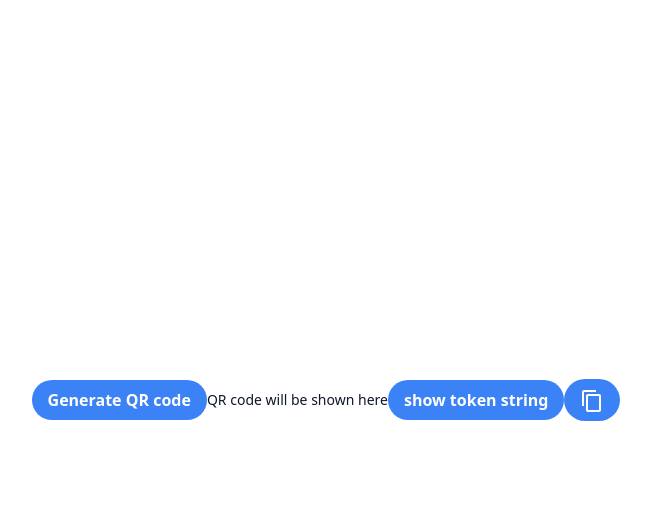
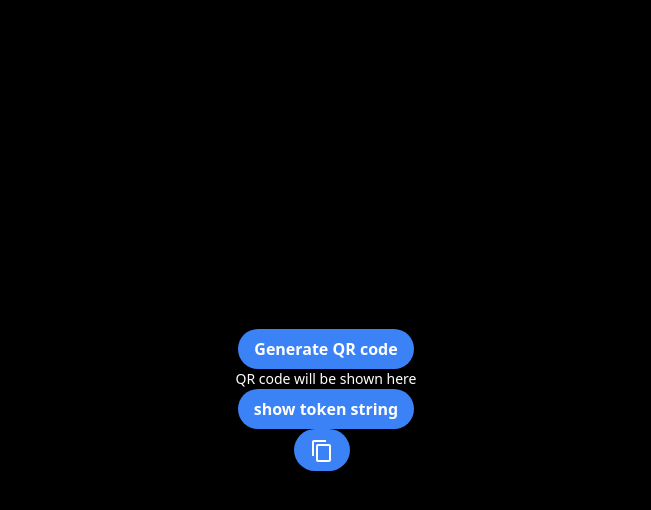
Before and after one commit to winxene/drinkify_website, a Next.js app: page / in a window 1280 px wide. Both pictures are taken after a click on the button "show token string". Shown: the top 510 px of the page, without its empty margins (314-965 px from the left). Built offline with nearby package versions, Linux system fonts and the light colour scheme; no server answers; the database is empty.

Commit message:
chore: change button color, background color, and alignment

```diff
--- a/pages/index.tsx
+++ b/pages/index.tsx
@@ -10,7 +10,6 @@ const HomePage = () => {
   const [showQRCode, setShowQRCode] = React.useState(true);
   const [showTokenString, setShowTokenString] = React.useState(false);
   const [token, setTokenString] = React.useState('');
-
 
   //randomize 16 string
   function generateString(length) {
@@ -57,17 +56,16 @@ const HomePage = () => {
   };
 
   const copyTokenStringToClipboard = () => {CopyToClipboard(token)};
-
   return (
-    // <div className="flex justify-center items-center h-screen p-4">
-    <div className="flex justify-center items-center h-screen p-4">
+    <div className="flex justify-center items-center h-screen p-4 bg-black flex-col">
       <button onClick={generateQRCode}>Generate QR code</button>
-      {showQRCode && qrCodeUrl ? <img src={qrCodeUrl} /> : <p className="text-sm text-slate-900 break-words">QR code will be shown here</p>}
+      {showQRCode && qrCodeUrl ? <img src={qrCodeUrl} /> : <p className="text-sm text-white break-words">QR code will be shown here</p>}
       <button onClick={toggleShowTokenString}> show token string </button>
       { showTokenString && (
-        <div>
-        <p>{token}</p>
-        <button onClick={copyTokenStringToClipboard}><ContentCopyIcon></ContentCopyIcon></button>
+        <div className = "d-flex align-items-center">
+          <p className= "text-white mr-2">{token}
+          <button onClick={copyTokenStringToClipboard}><ContentCopyIcon></ContentCopyIcon></button>
+          </p>
         </div>
       )}
     </div>
```
